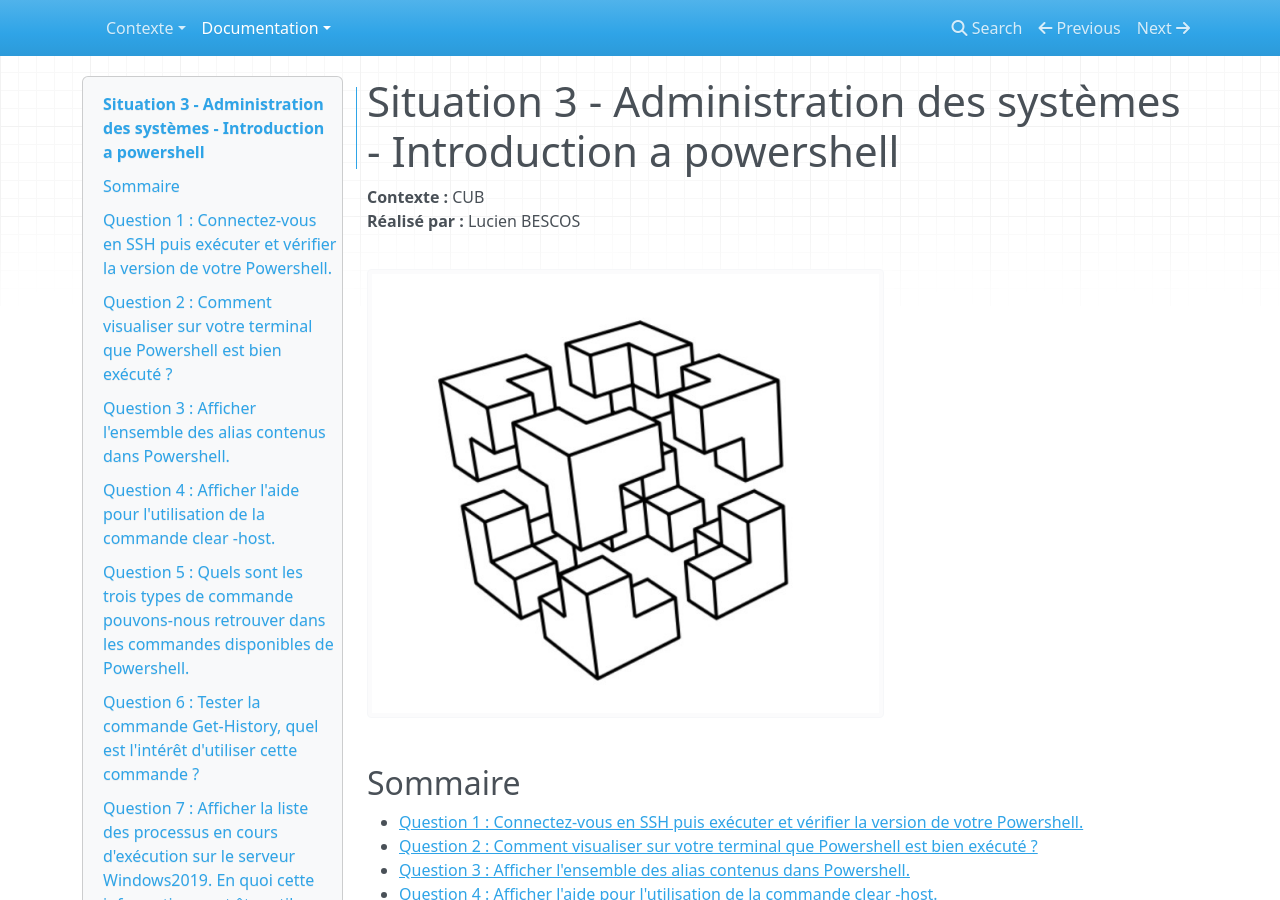
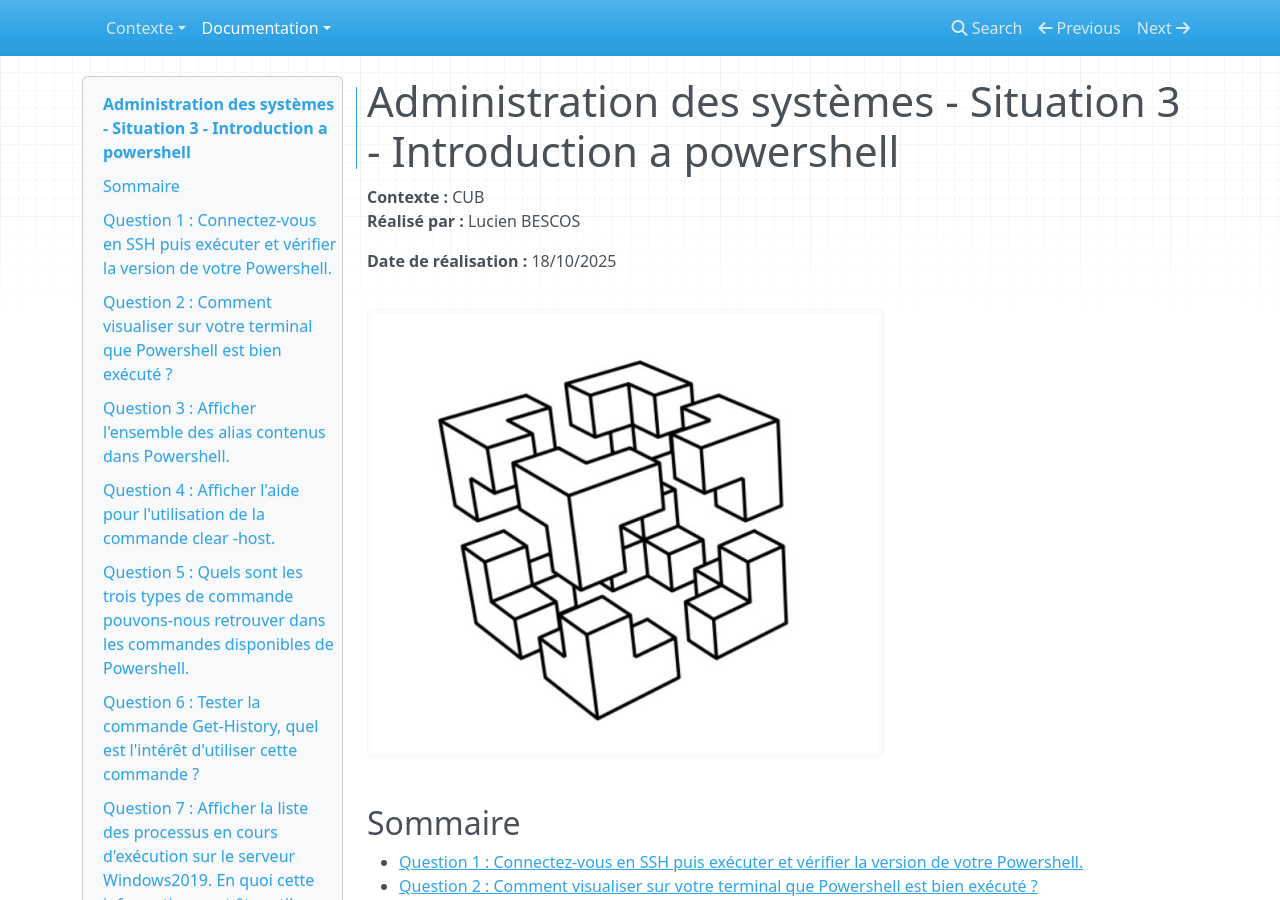
Before and after one commit to hugog36/CUBDOCUMENTATIONDORTMUND, an MkDocs documentation site: the page built from docs/documentation/Powershell/LucienBescos - Situation3 - Administration des systèmes - Introduction a powershell.md, in a window 1280 px wide and 900 px high. Built offline with MkDocs 1.6.1, drawn with Linux system fonts in a browser that asks for light colours; nearby versions of some CDN libraries.

Commit message:
Update LucienBescos - Situation3 - Administration des systèmes - Introduction a powershell.md

```diff
--- a/docs/documentation/Powershell/LucienBescos - Situation3 - Administration des systèmes - Introduction a powershell.md
+++ b/docs/documentation/Powershell/LucienBescos - Situation3 - Administration des systèmes - Introduction a powershell.md
@@ -1,6 +1,9 @@
-# Situation 3 - Administration des systèmes - Introduction a powershell
+#  Administration des systèmes - Situation 3 - Introduction a powershell
+
 **Contexte :** CUB
 **Réalisé par :** Lucien BESCOS
+
+**Date de réalisation :** 18/10/2025
 
 ![Logo CUB](../../medias/logocub.png)
 
```
